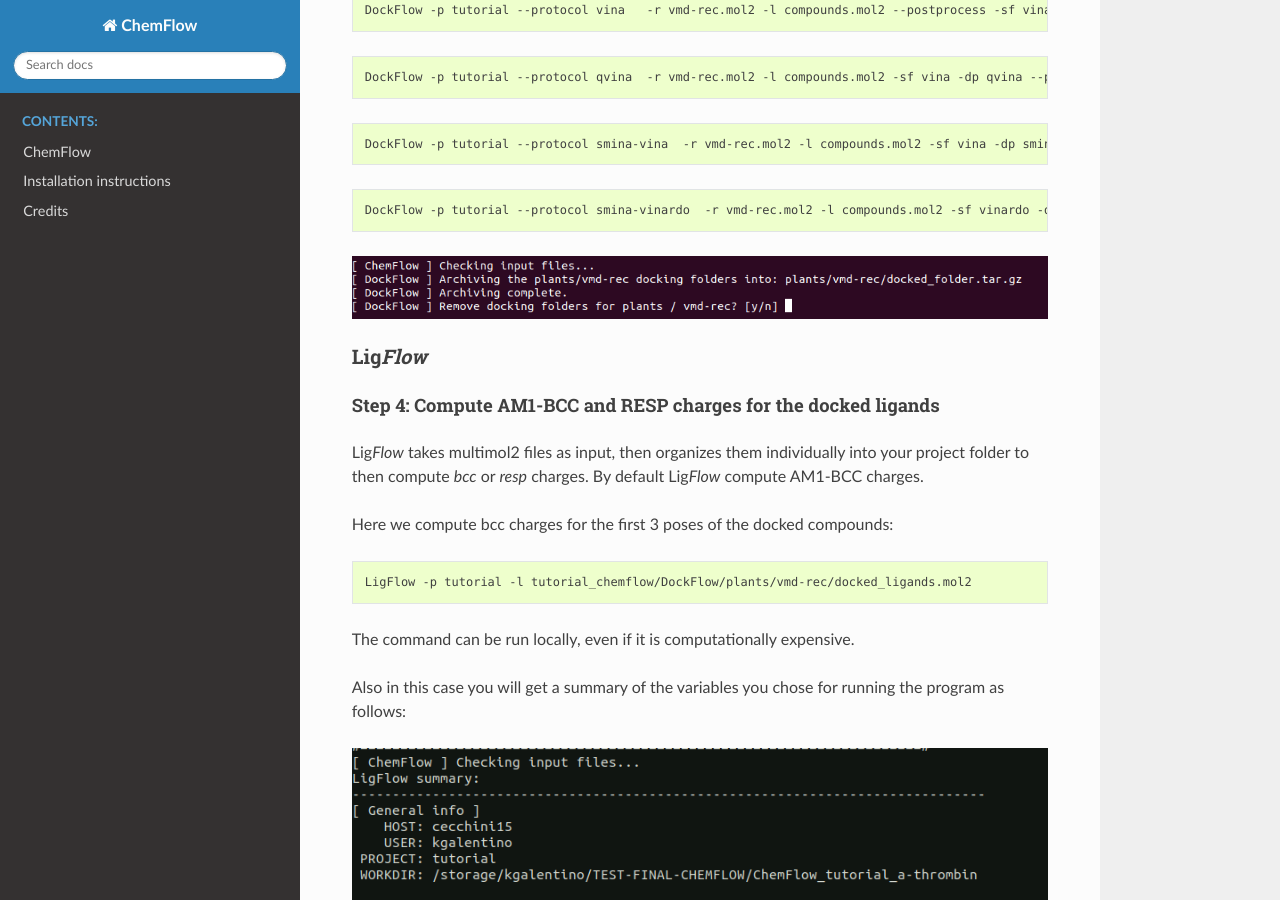
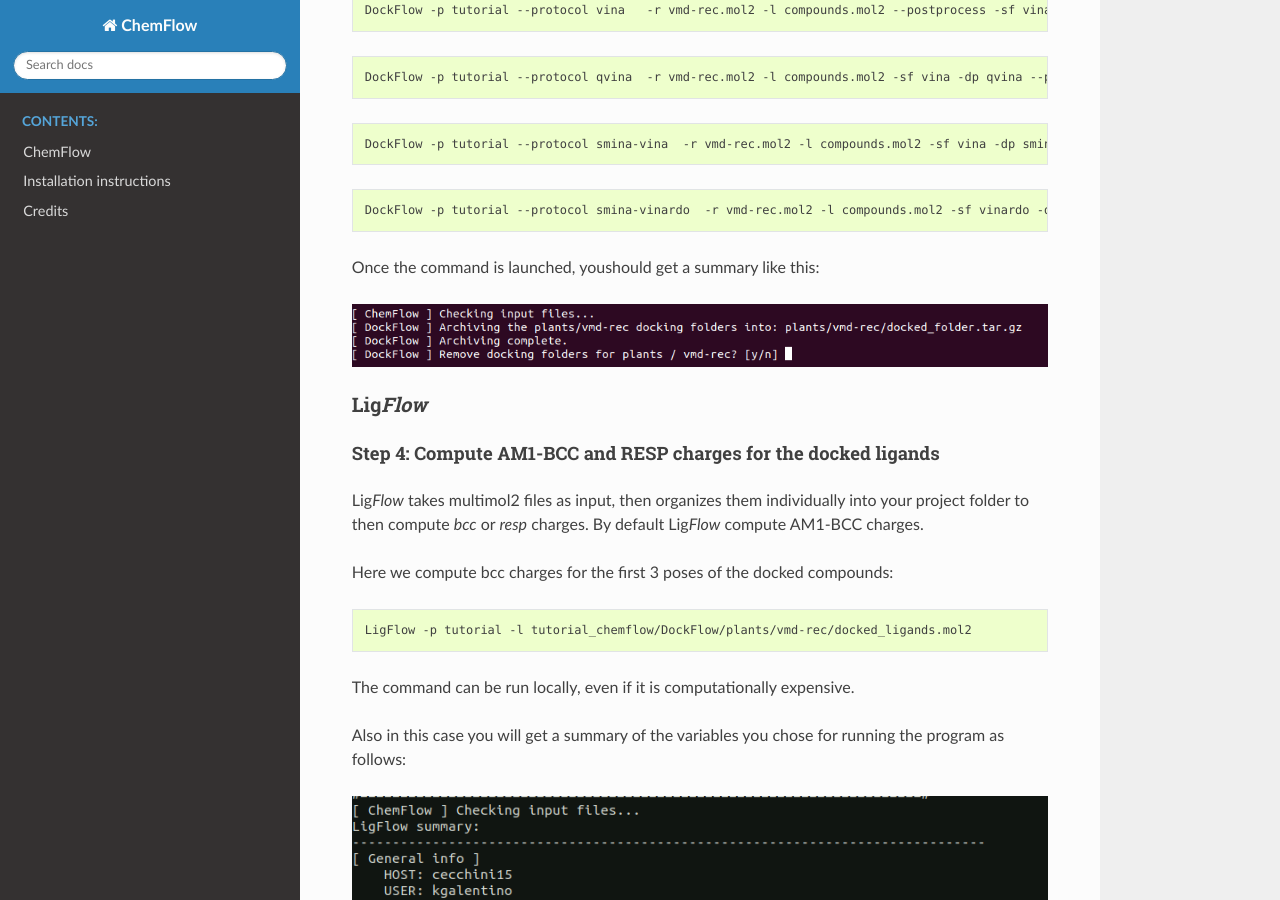
Before and after one commit to IFMlab/ChemFlow, a Sphinx documentation site: the page built from docs/Tutorial-ChemFlow.rst, in a window 1280 px wide and 900 px high, scrolled down 6760 px. Built offline with Sphinx 7.4.7 and the Read the Docs theme 2.0.0, drawn with Linux system fonts in a browser that asks for light colours; pages that are not in the unit, such as notebooks, are missing from menus.

Commit message:
Update Tutorial-ChemFlow.rst

```diff
--- a/docs/Tutorial-ChemFlow.rst
+++ b/docs/Tutorial-ChemFlow.rst
@@ -241,6 +241,8 @@ You can run the same commands you have run for the postprocessing adding the fla
     DockFlow -p tutorial --protocol smina-vinardo  -r vmd-rec.mol2 -l compounds.mol2 -sf vinardo -dp smina --postprocess   --archive
 
 
+Once the command is launched, youshould get a summary like this:
+
 .. image:: images/DockFlow-postprocess-archive.png
    :width: 800
 
```
